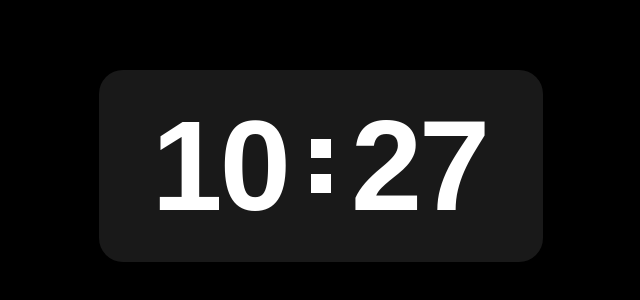
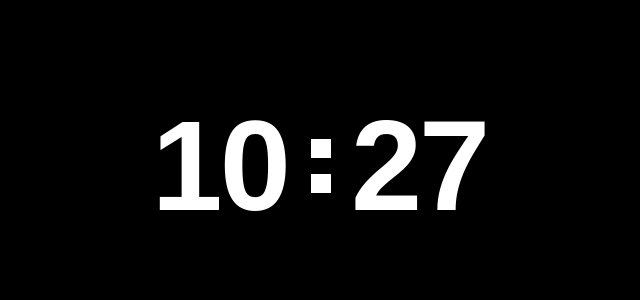
Before and after one commit to MR-Addict/simple-clock, a React (Vite) app: page / in a window 1280 px wide. Shown: the part 234-534 px from the top of the page, without its empty margins (319-959 px from the left). Built offline with nearby package versions, Linux system fonts and the light colour scheme.

Commit message:
feat: add show background option

```diff
--- a/src/components/Clock/Clock.module.css
+++ b/src/components/Clock/Clock.module.css
@@ -2,10 +2,13 @@
   --width: calc(var(--size) * 0.5);
   --colon-width: calc(var(--width) * 0.3);
 
-  padding-inline: calc(--width);
-  padding-block: calc(--colon-width);
+  &[data-show-background="true"] {
+    padding-inline: calc(--width);
+    padding-block: calc(--colon-width);
+    border-radius: var(--colon-width);
 
-  @apply px-14 rounded-3xl bg-gray-100/10;
+    @apply bg-gray-100/10 px-14;
+  }
 }
 
 .clock {
--- a/src/components/Clock/Clock.tsx
+++ b/src/components/Clock/Clock.tsx
@@ -22,7 +22,11 @@ export default function Clock() {
   }, [config.showSeconds]);
 
   return (
-    <section className={style.wrapper} style={{ "--size": `${config.size}rem` } as React.CSSProperties}>
+    <section
+      className={style.wrapper}
+      data-show-background={config.showBackground}
+      style={{ "--size": `${config.size}rem` } as React.CSSProperties}
+    >
       <ul className={style.clock}>
         {/* Hour */}
         <li className={style["digit-group"]}>
--- a/src/components/Settings/Settings.module.css
+++ b/src/components/Settings/Settings.module.css
@@ -12,7 +12,7 @@
 }
 
 .settings-wrapper {
-  --width: 18rem;
+  --width: 20rem;
   --padding: 1rem;
 
   padding: var(--padding);
@@ -66,3 +66,11 @@
     }
   }
 }
+
+.github-link {
+  @apply text-sm mt-auto flex flex-row items-center gap-2 text-gray-100/50 duration-300;
+
+  &:hover {
+    @apply text-white;
+  }
+}
--- a/src/components/Settings/Settings.tsx
+++ b/src/components/Settings/Settings.tsx
@@ -1,4 +1,5 @@
 import { createPortal } from "react-dom";
+import { FiGithub } from "react-icons/fi";
 import { RiMenu2Line } from "react-icons/ri";
 import { IoCloseOutline } from "react-icons/io5";
 
@@ -8,7 +9,7 @@ import style from "./Settings.module.css";
 import { useAppContext } from "@/contexts/App";
 
 export default function Settings() {
-  const { config, setConfig, isMouseVisible, openSettings, setOpenSettings } = useAppContext();
+  const { isMouseVisible, config, setConfig, openSettings, setOpenSettings } = useAppContext();
 
   return (
     <>
@@ -46,6 +47,14 @@ export default function Settings() {
               </li>
 
               <li className={style["settings-item"]}>
+                <p className={style.label}>Show background</p>
+                <Switch
+                  checked={config.showBackground}
+                  onChange={(value) => setConfig((prev) => ({ ...prev, showBackground: value }))}
+                />
+              </li>
+
+              <li className={style["settings-item"]}>
                 <p className={style.label}>Clock Size</p>
                 <InputNumber
                   value={config.size}
@@ -53,6 +62,17 @@ export default function Settings() {
                 />
               </li>
             </ul>
+
+            <a
+              target="_blank"
+              rel="noreferrer"
+              aria-label="Github Link"
+              href="https://github.com/MR-Addict/simple-clock"
+              className={style["github-link"]}
+            >
+              <span>Github</span>
+              <FiGithub />
+            </a>
           </div>
         </section>,
         document.getElementById("root")!
--- a/src/types/app.ts
+++ b/src/types/app.ts
@@ -8,9 +8,15 @@ export interface AppConfig {
    * Whether to show seconds
    */
   showSeconds: boolean;
+
+  /**
+   * Whether to show background
+   */
+  showBackground: boolean;
 }
 
 export const defaultAppConfig: AppConfig = {
   size: 8,
-  showSeconds: false
+  showSeconds: false,
+  showBackground: false
 };
```
